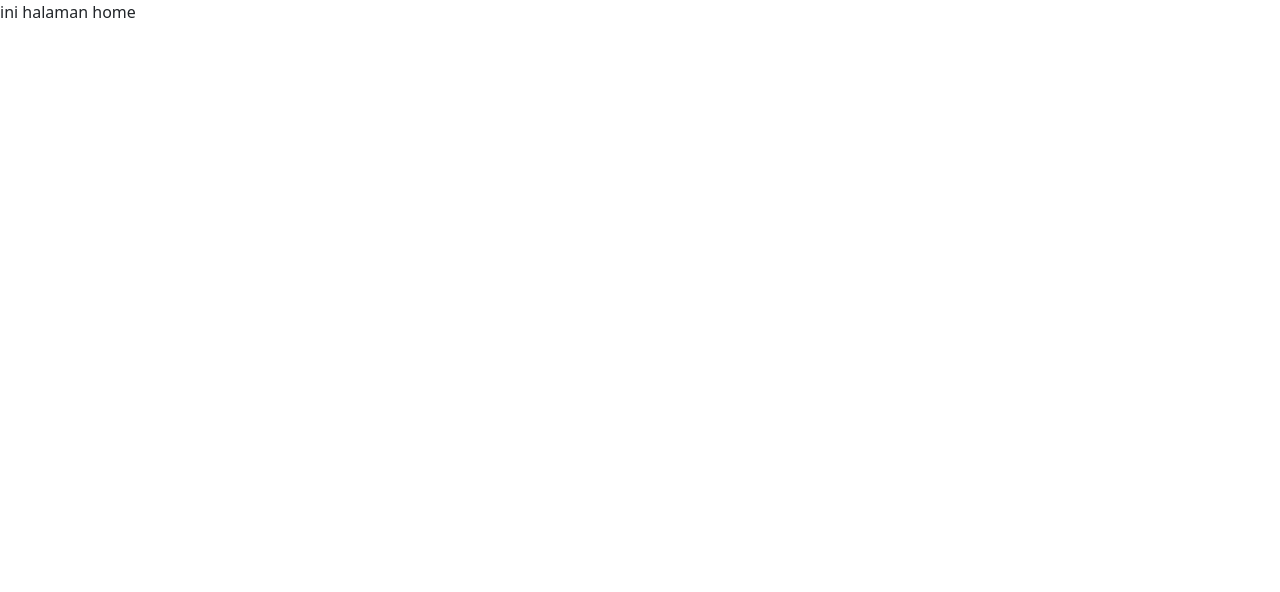
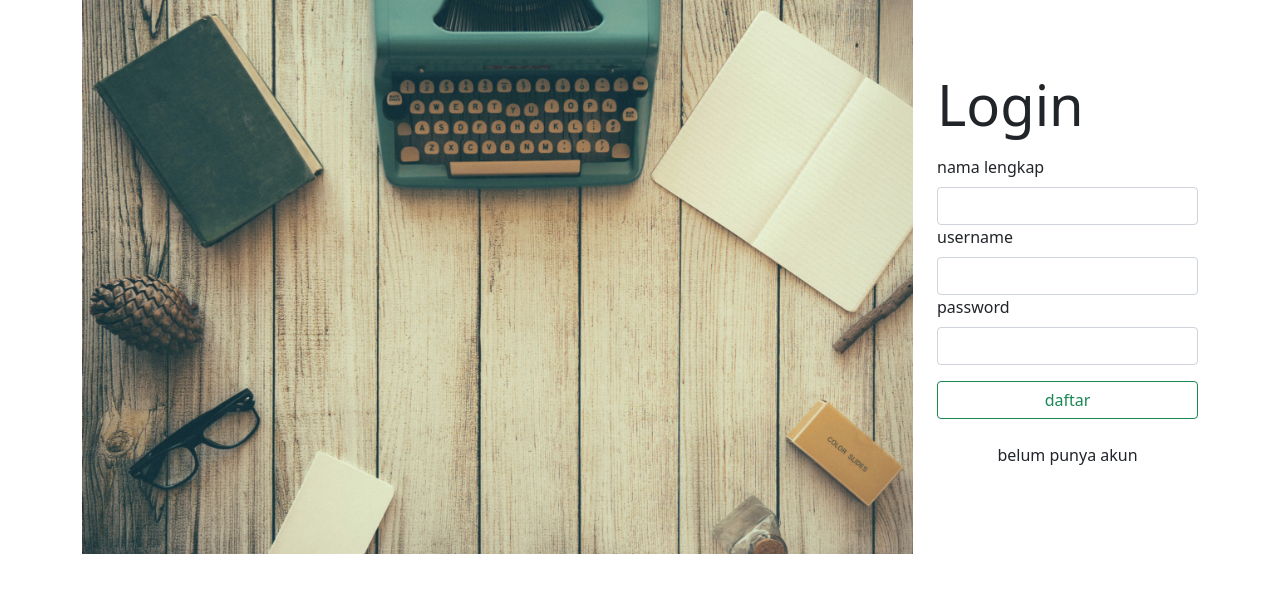
Before and after one commit to ilhamadikusuma31/mern-blog, a React (Create React App) app: page /masuk in a window 1280 px wide. Shown: the top 592 px of the page. Built offline with nearby package versions, Linux system fonts and the light colour scheme.

Commit message:
Slicing Halaman Login

```diff
--- a/src/assets/index.js
+++ b/src/assets/index.js
@@ -1,4 +1,5 @@
 import loginBG from './image/login-bg.jpg';
 import registerBG from './image/register-bg.jpg';
+// import css from './css/style.css';
 
 export{loginBG,registerBG};
--- a/src/components/atoms/Link/index.js
+++ b/src/components/atoms/Link/index.js
@@ -2,7 +2,7 @@ import React from 'react'
 
 const Link = ({judul,diKlik}) => {
   return (
-    <p className='text-center' onClick={diKlik}>{judul}</p>
+    <p className='text-center' role="button" tabindex="0" onClick={diKlik}>{judul}</p>
   )
 }
 
--- a/src/config/Routes/index.js
+++ b/src/config/Routes/index.js
@@ -7,7 +7,7 @@ const Routes = () => {
     <Router>
       <Switch>
 
-        <Route path="/login">
+        <Route path="/masuk">
           <Login/>
         </Route>
 
--- a/src/pages/App.css
+++ b/src/pages/App.css
@@ -1,7 +1,4 @@
-body{
-  margin:0;
-  padding:0;
-}
+
 
 
 .App {
--- a/src/pages/App.js
+++ b/src/pages/App.js
@@ -5,6 +5,7 @@ import './App.css';
 import "bootstrap/dist/css/bootstrap.min.css";
 // Bootstrap Bundle JS
 import "bootstrap/dist/js/bootstrap.bundle.min";
+
 
 function App() {
   return (
--- a/src/pages/Login/index.js
+++ b/src/pages/Login/index.js
@@ -1,8 +1,29 @@
 import React from 'react'
+import { loginBG } from '../../assets';
+import { Button, Gap, Input, Link } from '../../components';
+
 
 const Login = () => {
   return (
-    <div><p>ini halaman login</p></div>
+    <div className='container'>
+      <div className='row'>
+      <div className='col-md-9'>
+        <img src={loginBG} className="w-100 my-auto" alt='bg'/>
+      </div>
+      <div className='col-md-3 my-auto'>
+        <p className='display-4'>Login</p>
+        <div>
+          <Input label_nya='nama lengkap' type='text'/>
+          <Input label_nya='username' type='text'/>
+          <Input label_nya='password' type='password'/>
+          <Gap classBootstrap='mt-3'/>
+          <Button teks_nya="daftar" />
+          <Gap classBootstrap='mt-4'/>
+          <Link judul="belum punya akun"/>
+        </div>
+      </div>
+      </div>
+    </div>
   )
 }
 
--- a/src/pages/Register/index.js
+++ b/src/pages/Register/index.js
@@ -7,10 +7,10 @@ const Register = () => {
   return (
     <div className='container'>
       <div className='row justify-content-center'>
-      <div className='col-md-8'>
+      <div className='col-md-9'>
         <img src={registerBG} className="h-100 w-100 img-fluid" alt='bg'/>
       </div>
-      <div className='col-md-4 my-auto'>
+      <div className='col-md-3 my-auto'>
         <p className='display-4'>Register</p>
         <div>
           <Input label_nya='nama lengkap' type='text'/>
```
